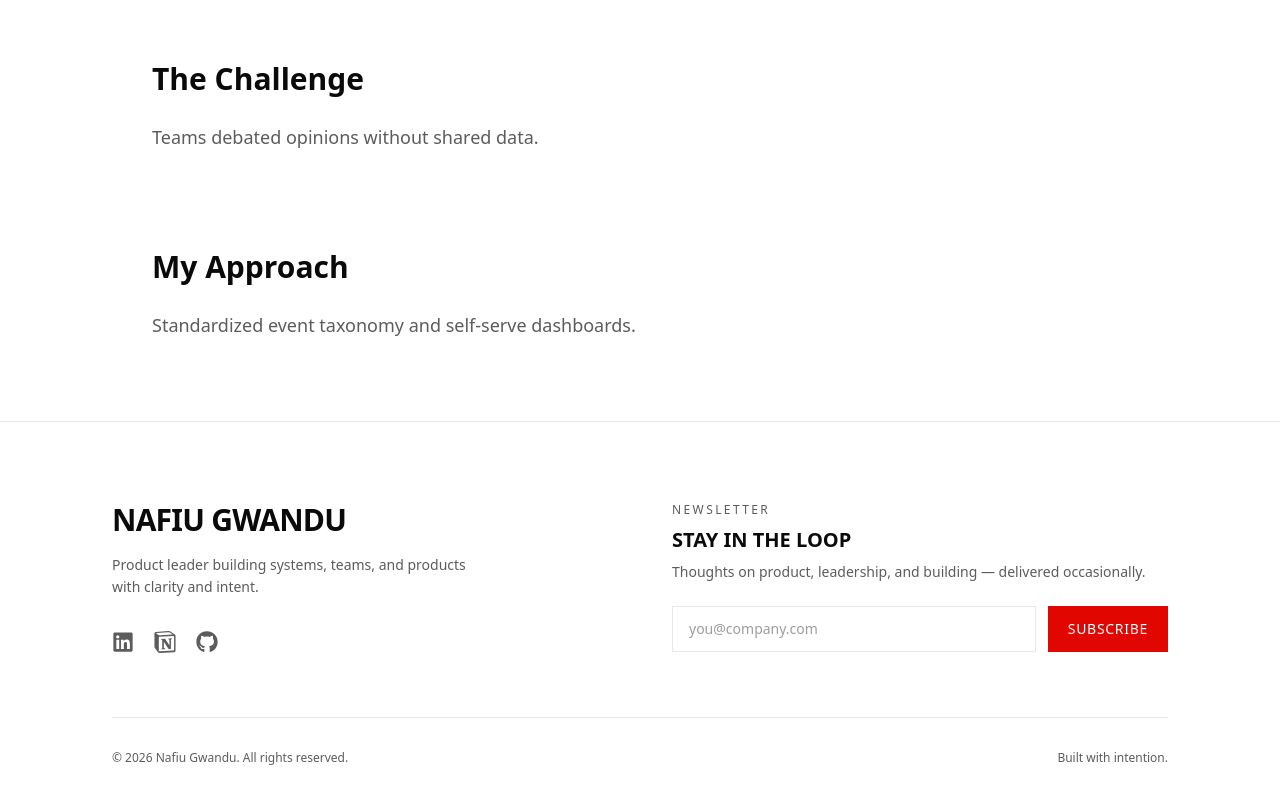
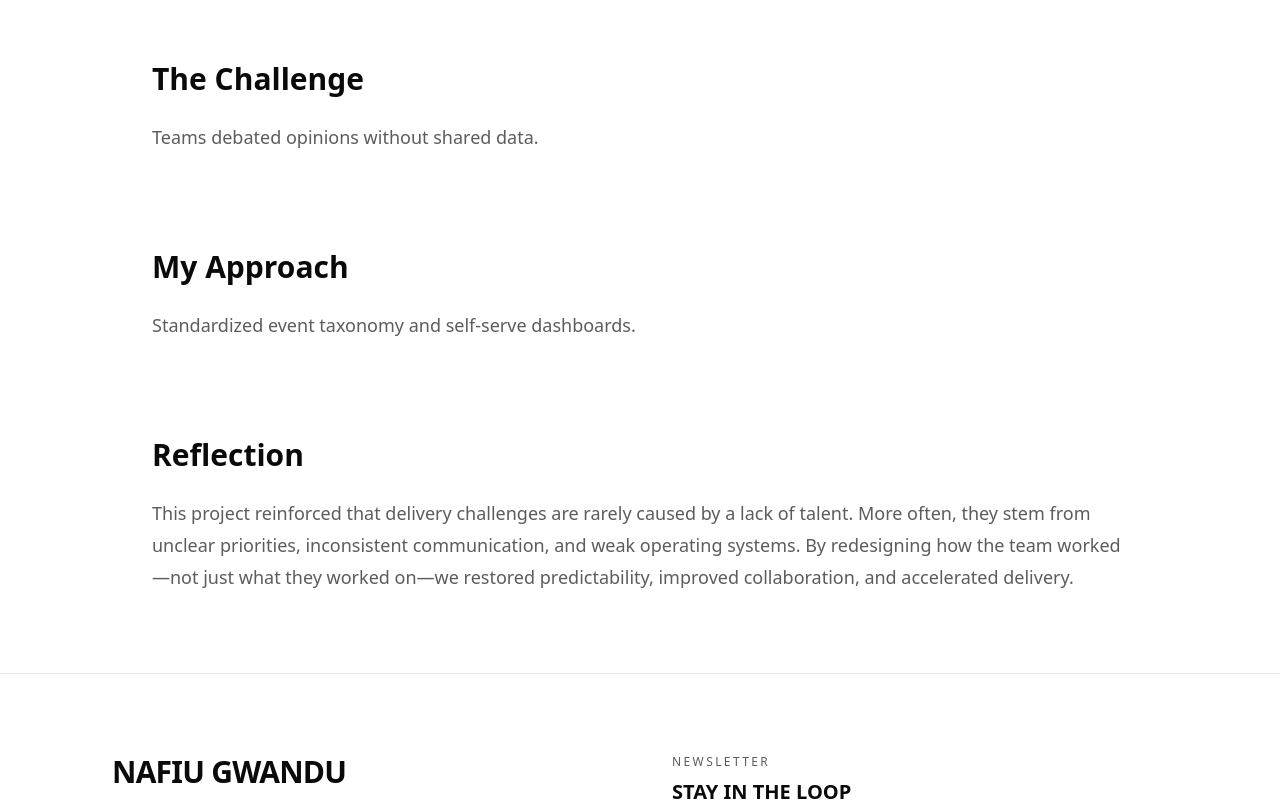
Before and after one commit to Nafe02/Portfolio-Site, a Next.js app: page /projects/data-infrastructure in a window 1280 px wide. Shown: the part 502-1303 px from the top of the page. Built offline with nearby package versions, Linux system fonts and the light colour scheme; a web font is replaced by a local one.

Commit message:
Improve Ilim Tutor case study

```diff
--- a/src/app/projects/[slug]/page.tsx
+++ b/src/app/projects/[slug]/page.tsx
@@ -172,6 +172,52 @@ export default async function ProjectPage({
         </section>
       )}
 
+      {/* Responsibilities */}
+
+{project.responsibilities && (
+  <section className="mt-24">
+    <h2 className="text-3xl font-bold">
+      My Responsibilities
+    </h2>
+
+    <div className="mt-10 grid gap-6 sm:grid-cols-2 lg:grid-cols-3">
+      {project.responsibilities.map((item) => (
+        <div
+          key={item}
+          className="border border-border p-6"
+        >
+          <p className="font-medium">
+            {item}
+          </p>
+        </div>
+      ))}
+    </div>
+  </section>
+)}
+
+{/* Key Initiatives */}
+
+{project.initiatives && (
+  <section className="mt-24">
+    <h2 className="text-3xl font-bold">
+      Key Initiatives
+    </h2>
+
+    <div className="mt-10 grid gap-6 md:grid-cols-3">
+      {project.initiatives.map((item) => (
+        <div
+          key={item}
+          className="border border-border p-8"
+        >
+          <h3 className="font-semibold text-lg">
+            {item}
+          </h3>
+        </div>
+      ))}
+    </div>
+  </section>
+)}
+
       {/* Solution */}
 
       <section className="mt-24">
@@ -221,7 +267,22 @@ export default async function ProjectPage({
 
         </section>
 
-      )}
+)}
+
+      {/* Reflection */}
+      <section className="mt-24">
+  <h2 className="text-3xl font-bold">
+    Reflection
+  </h2>
+
+  <p className="mt-6 text-lg leading-8 text-muted">
+    This project reinforced that delivery challenges are rarely caused by a
+    lack of talent. More often, they stem from unclear priorities,
+    inconsistent communication, and weak operating systems. By redesigning
+    how the team worked—not just what they worked on—we restored
+    predictability, improved collaboration, and accelerated delivery.
+  </p>
+</section>
 
       {/* Lessons */}
 
```
